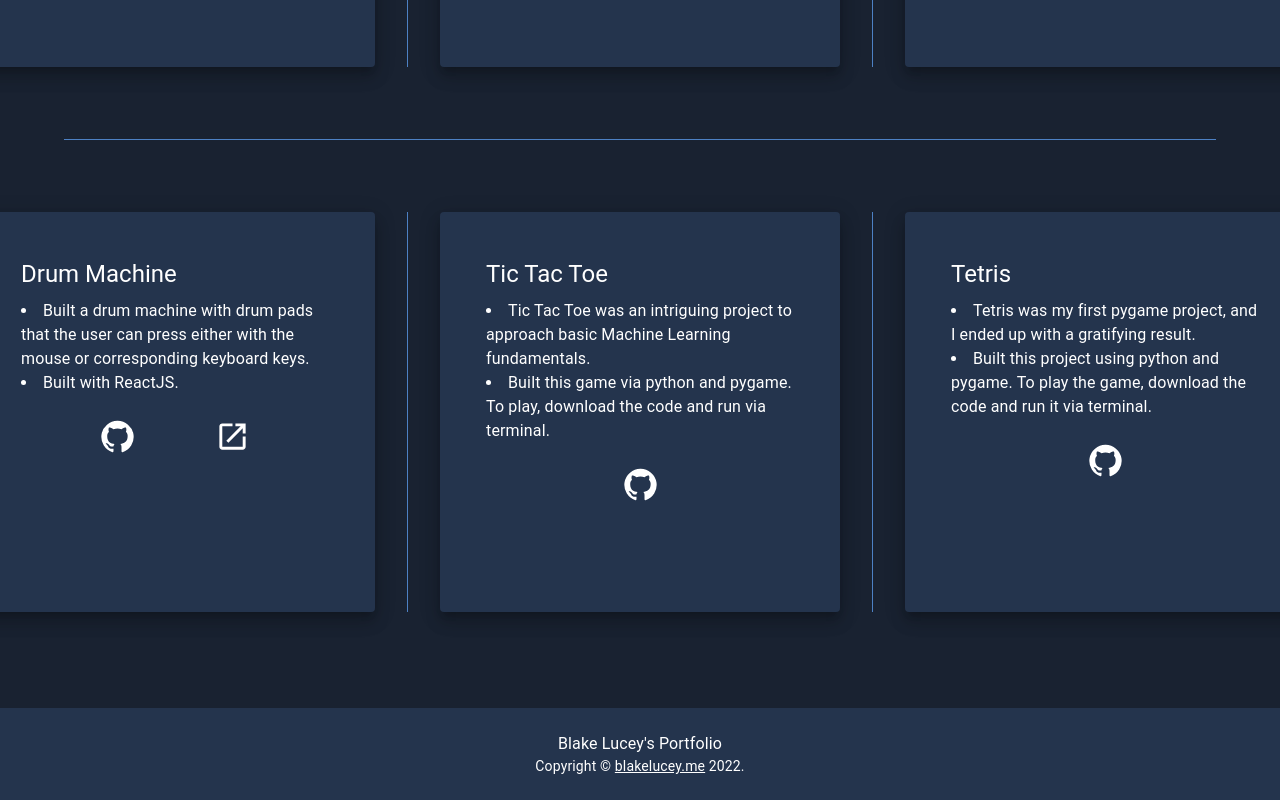
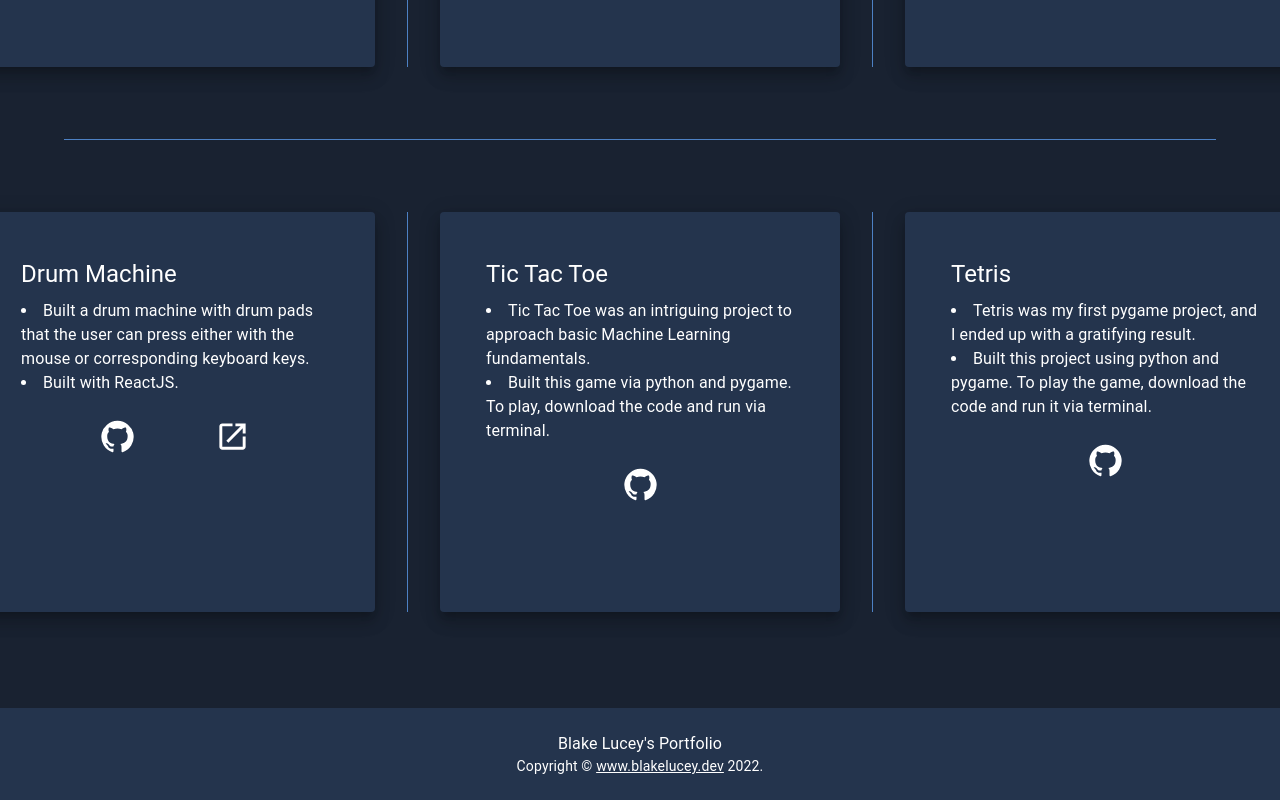
Before and after one commit to blakelucey/portfolio-v2, a Next.js app: page / in a window 1280 px wide. Shown: the part 2617-3417 px from the top of the page. Built offline with nearby package versions, Linux system fonts and the light colour scheme; a web font is replaced by a local one.

Commit message:
Changed link provided in the footer.

```diff
--- a/components/StickyFooter/StickyFooter.js
+++ b/components/StickyFooter/StickyFooter.js
@@ -10,8 +10,8 @@ function Copyright() {
   return (
     <Typography variant="body2" color="#fff" className={styles.center}>
       {'Copyright © '}
-      <Link color="inherit" href="https://blakelucey.me">
-        blakelucey.me
+      <Link color="inherit" href="https://www.blakelucey.dev">
+        www.blakelucey.dev
       </Link>{' '}
       {new Date().getFullYear()}
       {'.'}
```
